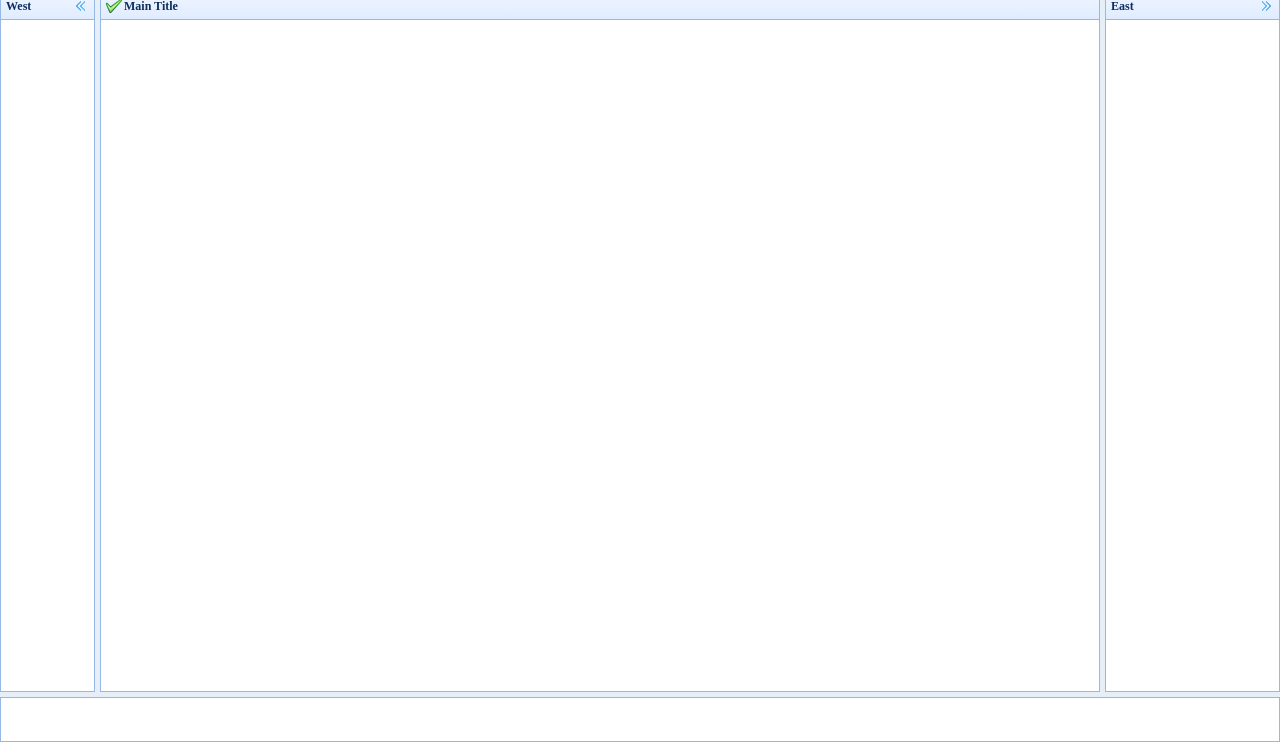
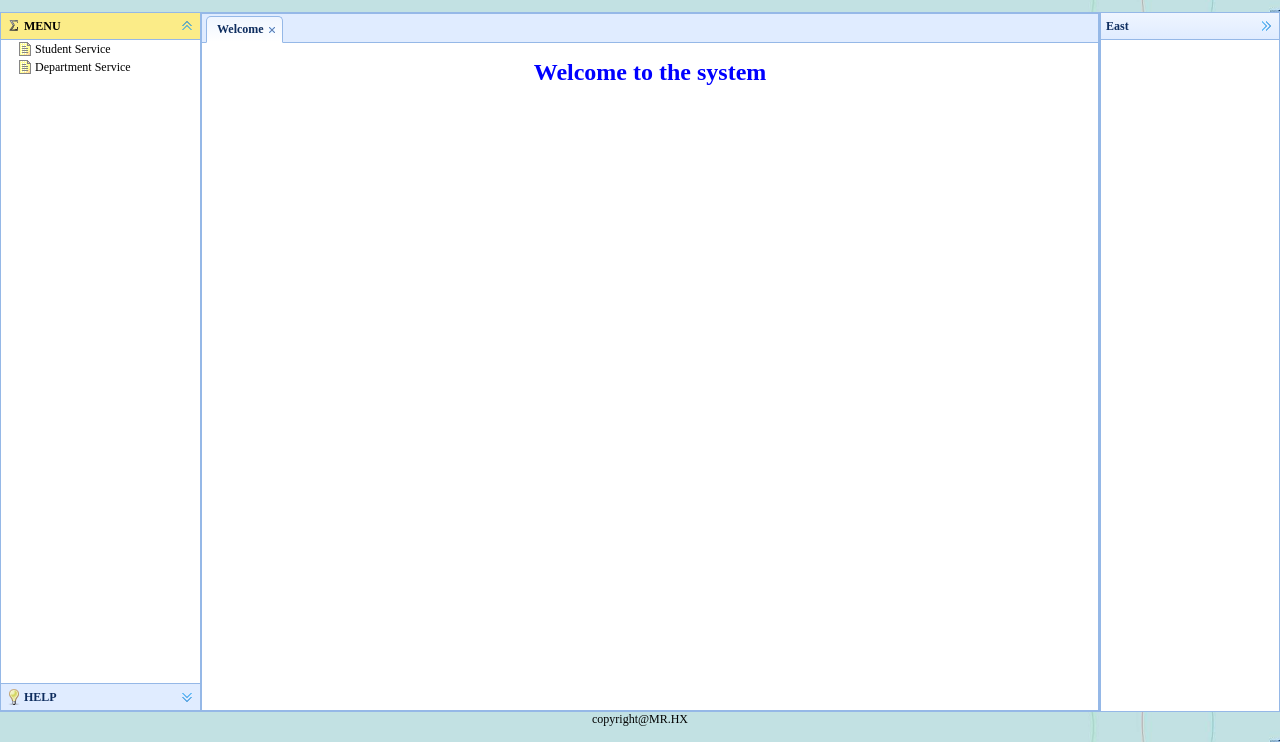
Before and after one commit to LucianoKlein/easyUIDemo, a plain HTML site: page index.html in a window 1280 px wide. Shown: the part 58-800 px from the top of the page. Drawn offline with Linux system fonts and the light colour scheme; files that its build step writes are made by us from their sources; files whose address does not match are found by name.

Commit message:
add a few pics build the basic structures build the left tree MENU

```diff
--- a/index.html
+++ b/index.html
@@ -2,22 +2,51 @@
 <html>
 	<head>
 		<meta charset="utf-8" />
-		<title>SCU</title>
+		<title>SCU Management System</title>
 		<!--introduce css & js files-->
 		<link rel="stylesheet" type="text/css" href="js/jquery-easyui/themes/default/easyui.css"><!--主题样式-->
-		<link rel="stylesheet" type="text/css" href="js/jquery-easyui/themes/default/icon.css"><!--图标样式-->
+		<link rel="stylesheet" type="text/css" href="js/jquery-easyui/themes/icon.css"><!--图标样式-->
 		<script type="application/javascript" src="js/jquery-easyui/jquery.min.js"></script><!--jquery核心库-->
 		<script type="application/javascript" src="js/jquery-easyui/jquery.easyui.min.js"></script><!--easyui核心库-->
-		<style type="text/css"></style>
+		<script type="application/javascript" src="index.js"></script>
+		<style type="text/css">
+			.border_right_none{
+				border-right: none
+			}
+		</style>
 	</head>
 	<body>
 		<!---->
 		<div class="easyui-layout" fit="true">
-			<div data-options="region:'north'" style="height:50px"></div>
-			<div data-options="region:'south',split:true" style="height:50px"></div>
-			<div data-options="region:'east',split:true" title="East" style="width:180px;"></div>
-			<div data-options="region:'west',split:true" title="West" style="width:100px;"></div>
-			<div data-options="region:'center',title:'Main Title',iconCls:'icon-ok'"></div>
+			<div data-options="region:'north'" style="height:70px;background:url('img/banner.jpg') no-repeat bottom;background-size: cover;" border="border">
+				<h1>SCU Chinese Students Service System</h1>
+				<div class=""></div>
+			</div>
+
+			<div data-options="region:'east'" title="East" style="width:180px;"></div>
+			<div data-options="region:'west'" style="width:200px;"
+				headerCls="border_right_none"
+				bodyCls="border_right_none"
+			>
+				<!--定义手风琴效果+树形组件-->
+				<div class="easyui-accordion" fit="true" border="false">
+					<div title="MENU" iconCls="icon-sum">
+						<ul id="sysTree"></ul>
+					</div>
+					<div title="HELP" iconCls="icon-tip"></div>
+				</div>
+			</div>
+			<!--中间区域-->
+			<div data-options="region:'center',iconCls:'icon-ok'">
+				<div id="myTabs" class="easyui-tabs" fit="true" >
+					<div title="Welcome" closable="true">
+						<center><h1><font color="blue">Welcome to the system</font></h1></center>
+					</div>
+				</div>
+			</div>
+			<div data-options="region:'south'" style="height:30px;background:url('img/banner.jpg') no-repeat bottom;background-size: cover;" border="border">
+				<div align="center">copyright@MR.HX</div>
+			</div>
 		</div>
 	</body>
 </html>
--- /dev/null
+++ b/index.js
@@ -0,0 +1,24 @@
+$(function() {
+	$("#sysTree").tree({
+		url: 'menu.json',
+		onClick: function(node) {
+			//往选项卡添加选项卡面板
+			//判断选项卡面板在tabs组件中是否存在
+			if ($("#myTabs").tabs("exists", node.text)) {
+				//console.debug("存在");
+				//根据标题选中面板
+				$("#myTabs").tabs("select", node.text);
+			} else {//不存在, 添加面板
+				//判断是否有配置我们的url属性
+				if (node.attributes) {
+					$("#myTabs").tabs("add",{
+						title:node.text,
+						closable:true,
+						href:node.attributes.url
+					});
+				}
+
+			}
+		}
+	});
+});
--- /dev/null
+++ b/menu.json
@@ -0,0 +1,11 @@
+[
+	{
+		"id":1,
+		"text":"Student Service",
+		"attributes":{"url":"employee.html"}
+	},{
+		"id":2,
+		"text":"Department Service",
+		"attributes":{"url":"department.html"}
+	}
+]
```
Also changed, not shown: department.html (added, +10 -0 lines), employee.html (added, +10 -0 lines), img/banner.jpg (added).
